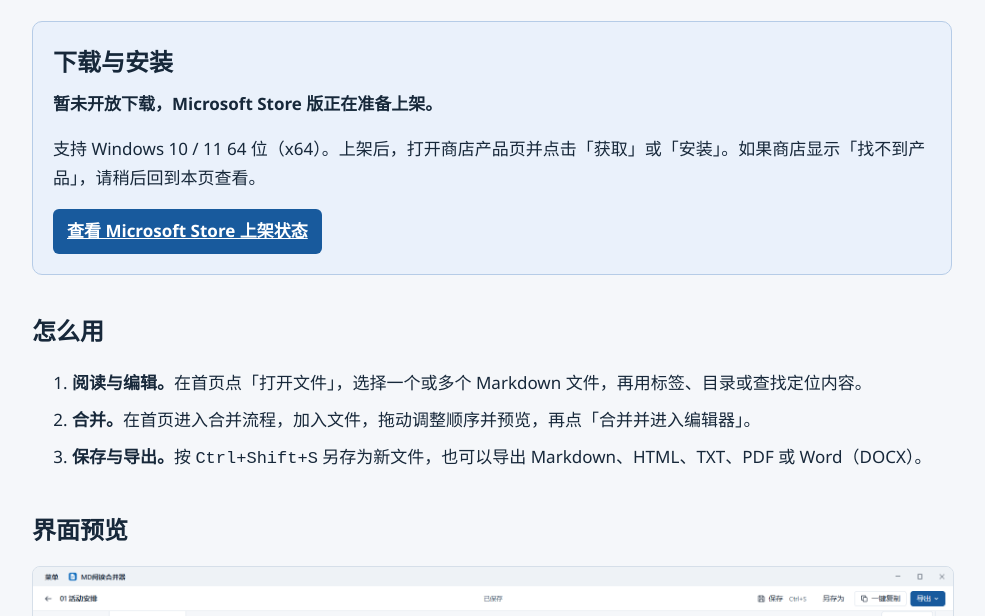
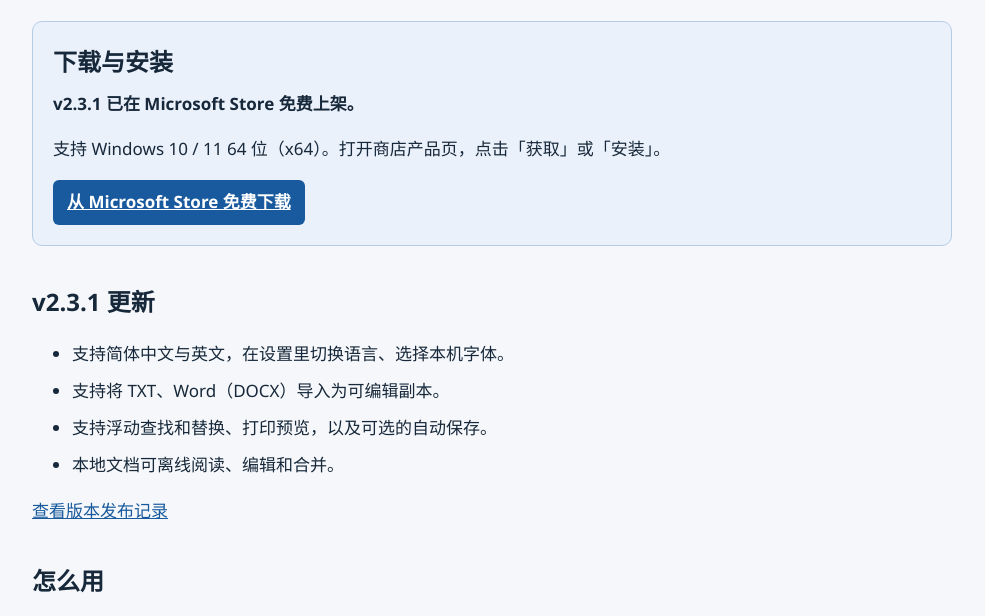
Before and after one commit to zhang19941016/md-reader-merger, a plain HTML site: page index.html in a window 1280 px wide. Shown: the part 135-751 px from the top of the page, without its empty margins (148-1133 px from the left). Drawn offline with Linux system fonts and the light colour scheme.

Commit message:
Add files via upload

```diff
--- a/index.html
+++ b/index.html
@@ -19,9 +19,19 @@
   <p>在 Windows 上打开、编辑和阅读 Markdown，也能把多份 <code>.md</code> 文档拖动排序后合成一份。</p>
   <section class="download" aria-labelledby="download">
     <h2 id="download">下载与安装</h2>
-    <p><strong>暂未开放下载，Microsoft Store 版正在准备上架。</strong></p>
-    <p>支持 Windows 10 / 11 64 位（x64）。上架后，打开商店产品页并点击「获取」或「安装」。如果商店显示「找不到产品」，请稍后回到本页查看。</p>
-    <p><a class="cta" href="https://apps.microsoft.com/detail/9P6BR4B44BN5">查看 Microsoft Store 上架状态</a></p>
+    <p><strong>v2.3.1 已在 Microsoft Store 免费上架。</strong></p>
+    <p>支持 Windows 10 / 11 64 位（x64）。打开商店产品页，点击「获取」或「安装」。</p>
+    <p><a class="cta" href="https://apps.microsoft.com/detail/9P6BR4B44BN5">从 Microsoft Store 免费下载</a></p>
+  </section>
+  <section aria-labelledby="changes">
+    <h2 id="changes">v2.3.1 更新</h2>
+    <ul>
+      <li>支持简体中文与英文，在设置里切换语言、选择本机字体。</li>
+      <li>支持将 TXT、Word（DOCX）导入为可编辑副本。</li>
+      <li>支持浮动查找和替换、打印预览，以及可选的自动保存。</li>
+      <li>本地文档可离线阅读、编辑和合并。</li>
+    </ul>
+    <p><a href="https://github.com/zhang19941016/md-reader-merger/releases">查看版本发布记录</a></p>
   </section>
   <section aria-labelledby="guide">
     <h2 id="guide">怎么用</h2>
@@ -38,7 +48,7 @@
   </section>
   <section aria-labelledby="support">
     <h2 id="support">更新与反馈</h2>
-    <p>文档在本机处理。公开版联网检查更新，出现更新提示时，请先处理未保存的文档再升级。</p>
+    <p>Microsoft Store 版可通过商店更新，也可以在应用的「帮助 → 检查更新」中手动查询。文档在本机处理。</p>
     <p>反馈时可附上软件版本、Windows 版本和问题截图。请使用可公开的样例。</p>
   </section>
   <footer><a href="privacy.html">隐私说明</a> · <a href="mailto:470554287@qq.com">反馈邮箱 470554287@qq.com</a></footer>
```
Also changed, not shown: 1 other file.
